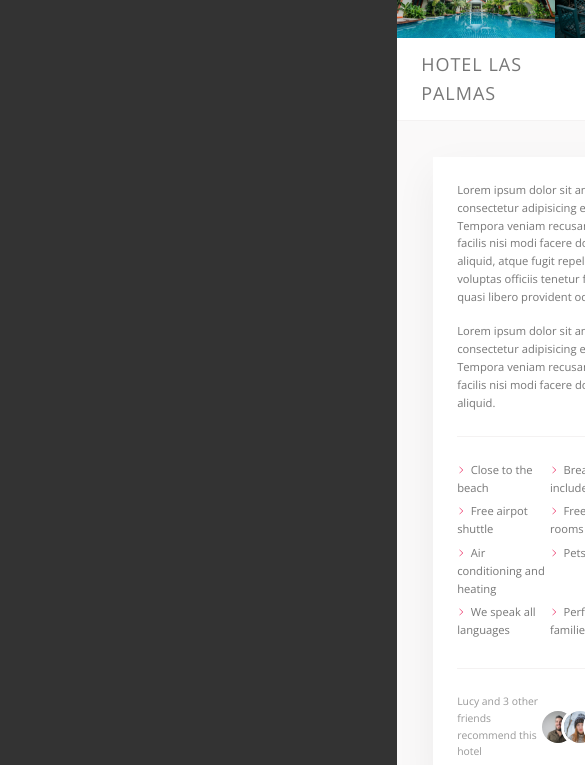
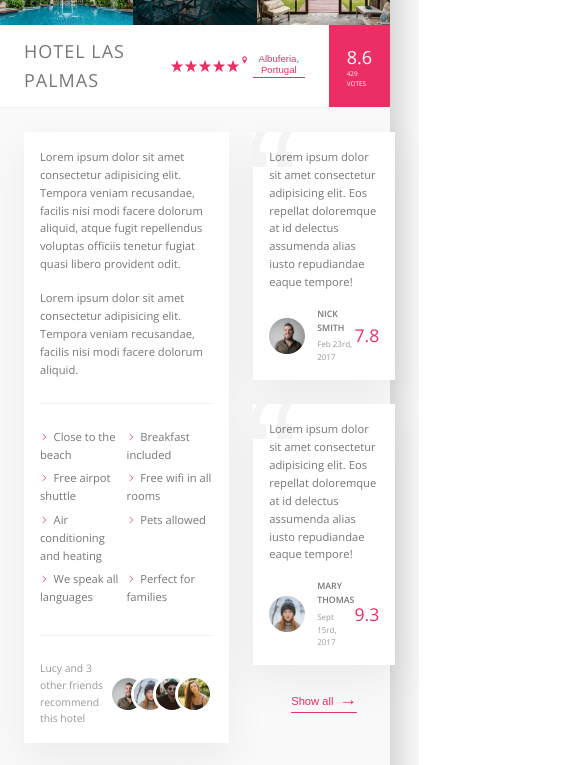
Before and after one commit to NarminGale/Trillo-Project, a website: page index.html in a window 390 px wide. Shown: the part 191-956 px from the top of the page, 585 px wide, since content can reach past the window. Drawn offline with nearby package versions, Linux system fonts and the light colour scheme; files that its build step writes are made by us from their sources.

Commit message:
Writing media queries for layout

```diff
--- a/sass/_layout.scss
+++ b/sass/_layout.scss
@@ -5,6 +5,12 @@
   box-shadow: var(--shadow-dark);
 
   min-height: 50rem;
+
+  @media only screen and (max-width: $bp-largest) {
+    margin: 0;
+    max-width: 100%;
+    width: 100%;
+  }
 }
 
 .header {
@@ -20,6 +26,10 @@
 
 .content {
   display: flex;
+
+  @media only screen and (max-width: $bp-medium) {
+    flex-direction: column;
+  }
 }
 
 .sidebar {
@@ -44,6 +54,10 @@
   display: flex;
   background-color: var(--color-grey-light-1);
   border-bottom: var(--line);
+
+  @media only screen and (max-width: $bp-medium) {
+    padding: 3rem;
+  }
 }
 
 .description {
@@ -52,6 +66,11 @@
   padding: 3rem;
   flex: 0 0 60%;
   margin-right: 4.5rem;
+
+  @media only screen and (max-width: $bp-medium) {
+    padding: 2rem;
+    margin-right: 3rem;
+  }
 }
 
 .user-reviews {
```
